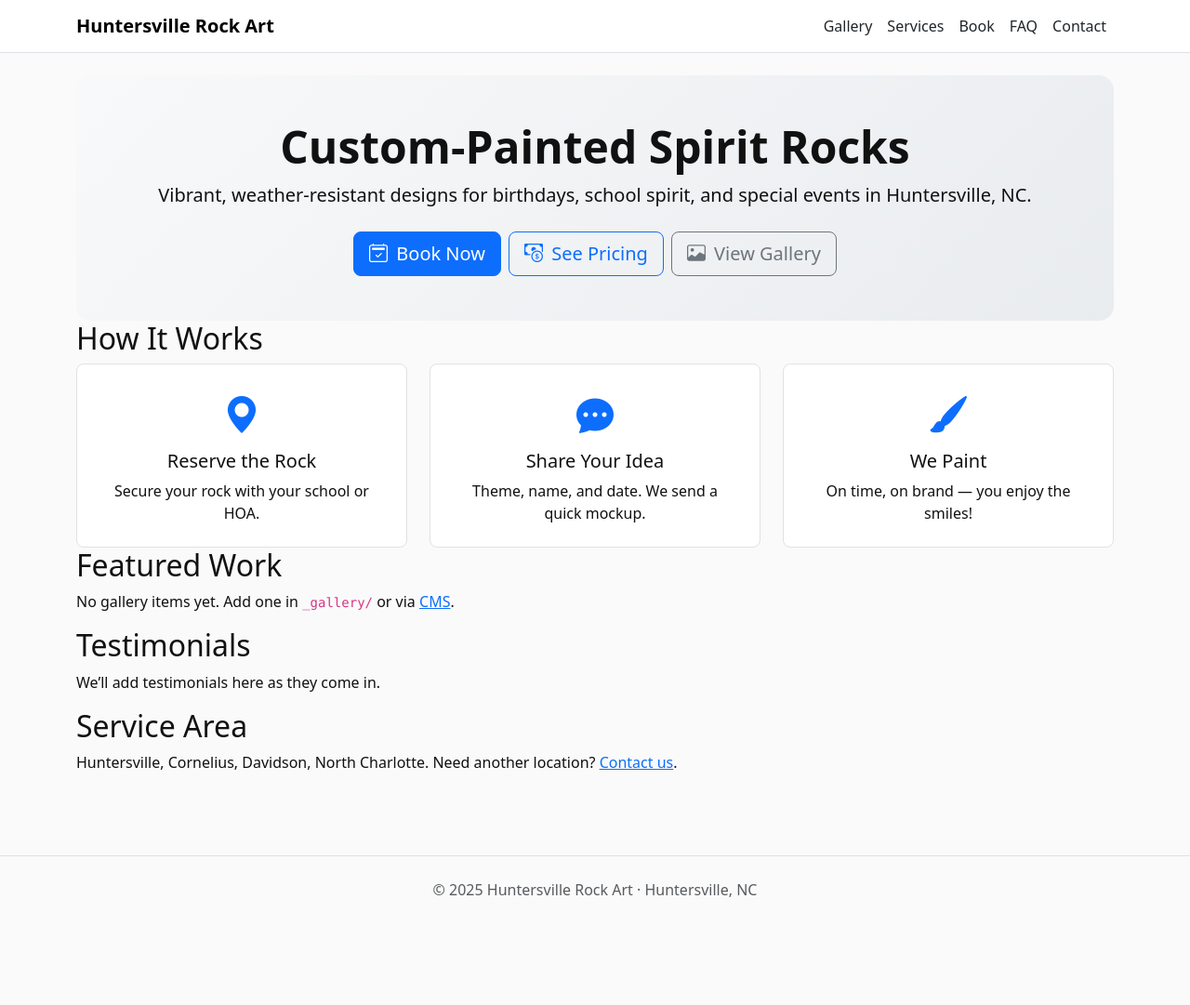
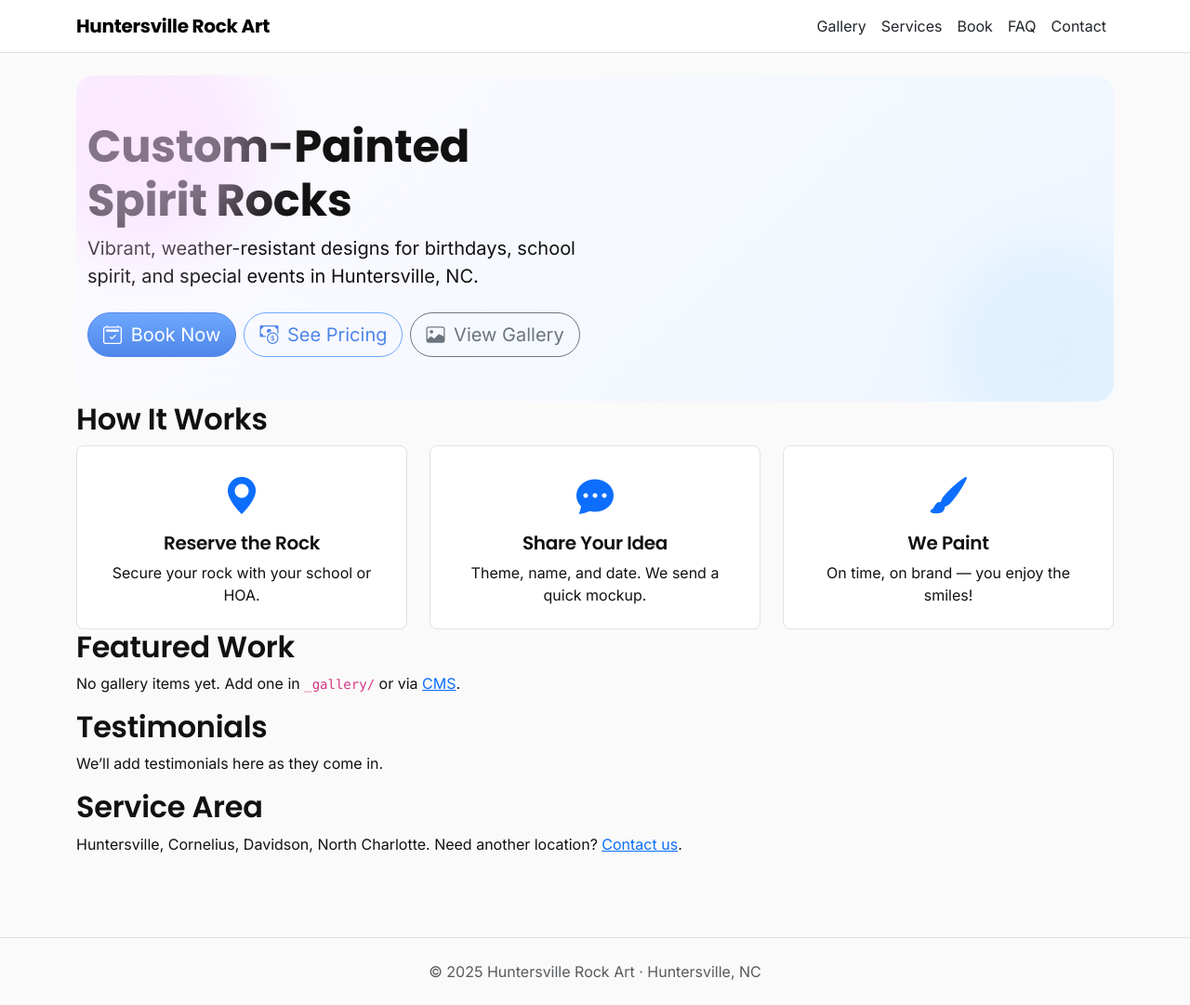
Before and after one commit to ethancboone/huntersville-rock-painting, a Jekyll site: the page built from index.md, in a window 1280 px wide. Shown: the whole page at 93% size. Built offline with Jekyll 4.4.1, drawn with Linux system fonts in a browser that asks for light colours; before the commit the page ends 993 px from its top, so only the background shows below that.

Commit message:
Refine style to lighter, modern aesthetic: fonts, gradient hero with mosaic, soft shadows, pill CTAs; navbar shadow on scroll; enhanced button palette

```diff
--- a/_layouts/default.html
+++ b/_layouts/default.html
@@ -5,6 +5,10 @@
   <meta name="viewport" content="width=device-width, initial-scale=1" />
   <title>{{ page.title }} | {{ site.title }}</title>
   {% seo %}
+  <!-- Fonts -->
+  <link rel="preconnect" href="https://fonts.googleapis.com">
+  <link rel="preconnect" href="https://fonts.gstatic.com" crossorigin>
+  <link href="https://fonts.googleapis.com/css2?family=Inter:wght@400;500;600&family=Poppins:wght@600;700&display=swap" rel="stylesheet">
   <!-- Bootstrap CSS -->
   <link href="https://cdn.jsdelivr.net/npm/bootstrap@5.3.3/dist/css/bootstrap.min.css" rel="stylesheet" integrity="sha384-QWTKZyjpPEjISv5WaRU9OFeRpok6YctnYmDr5pNlyT2bRjXh0JMhjY6hW+ALEwIH" crossorigin="anonymous">
   <!-- Bootstrap Icons -->
@@ -14,7 +18,7 @@
 </head>
 <body>
   <header>
-    <nav class="navbar navbar-expand-lg bg-white border-bottom">
+    <nav id="mainNav" class="navbar navbar-expand-lg bg-white border-bottom">
       <div class="container">
         <a class="navbar-brand fw-bold" href="{{ '/' | relative_url }}">{{ site.title }}</a>
         <button class="navbar-toggler" type="button" data-bs-toggle="collapse" data-bs-target="#navbarsMain" aria-controls="navbarsMain" aria-expanded="false" aria-label="Toggle navigation">
--- a/assets/css/styles.css
+++ b/assets/css/styles.css
@@ -1,15 +1,26 @@
-/* Custom overrides layered on Bootstrap */
-:root { --hero-gradient: linear-gradient(135deg, #f8f9fa, #e9ecef); }
-body { color: #111; background:#fafafa; }
+/* Theme overrides layered on Bootstrap */
+:root {
+  --brand-primary: #6ea8fe; /* light blue */
+  --brand-primary-dark: #4f86ea;
+  --brand-accent: #f9d8ff; /* soft lilac */
+  --hero-gradient: linear-gradient(135deg, #fdfbff, #eef6ff);
+}
+body { color: #111; background:#fafafa; font-family: Inter, system-ui, -apple-system, Segoe UI, Roboto, sans-serif; }
+h1, h2, h3, .navbar-brand { font-family: Poppins, Inter, system-ui, sans-serif; letter-spacing: -0.3px; }
 
 /* Hero */
-.hero {
-  background: var(--hero-gradient);
-  border-radius: 1rem;
+.hero { background: var(--hero-gradient); border-radius: 1.25rem; position: relative; overflow: hidden; }
+.hero::before,
+.hero::after {
+  content: "";
+  position: absolute; border-radius: 50%; filter: blur(32px); opacity: .5; pointer-events: none;
 }
+.hero::before { width: 260px; height: 260px; background: var(--brand-accent); top: -60px; left: -60px; }
+.hero::after { width: 220px; height: 220px; background: #d0ebff; bottom: -50px; right: -40px; }
 
 /* Card images in grids */
-.gallery-card-img { height: 220px; object-fit: cover; }
+.gallery-card-img { height: 220px; object-fit: cover; transition: transform .35s ease; }
+.card:hover .gallery-card-img { transform: scale(1.03); }
 
 /* Utility */
 .muted { color:#6c757d !important; }
@@ -24,3 +35,17 @@ html { scroll-behavior: smooth; }
 /* Reveal-on-scroll animation */
 [data-reveal] { opacity: 0; transform: translateY(16px); transition: opacity .6s ease, transform .6s ease; }
 [data-reveal].is-visible { opacity: 1; transform: translateY(0); }
+
+/* Mosaic grid for hero images */
+.mosaic { display: grid; gap: 10px; grid-template-columns: repeat(6, 1fr); grid-auto-rows: 80px; }
+.mosaic-item { grid-column: span 2; grid-row: span 2; border-radius: 14px; overflow: hidden; box-shadow: 0 6px 18px rgba(0,0,0,.08); }
+.mosaic-item.mosaic-lg { grid-column: span 3; grid-row: span 3; }
+.mosaic-item img { width: 100%; height: 100%; object-fit: cover; display: block; }
+@media (max-width: 991px) { .mosaic { grid-template-columns: repeat(4, 1fr); } }
+@media (max-width: 575px) { .mosaic { grid-template-columns: repeat(2, 1fr); grid-auto-rows: 100px; } }
+
+/* Buttons */
+.btn-primary { background: linear-gradient(180deg, var(--brand-primary), var(--brand-primary-dark)); border-color: var(--brand-primary-dark); }
+.btn-primary:hover { filter: brightness(0.98); }
+.btn-outline-primary { color: var(--brand-primary-dark); border-color: var(--brand-primary); }
+.btn-outline-primary:hover { background: var(--brand-primary); color: #fff; }
--- a/index.md
+++ b/index.md
@@ -3,14 +3,30 @@ layout: page
 title: Home
 image: /assets/og.jpg
 ---
-<section class="py-5 hero text-center" data-reveal>
+<section class="py-5 hero" data-reveal>
   <div class="container">
-    <h1 class="display-5 fw-bold">Custom-Painted Spirit Rocks</h1>
-    <p class="lead mb-4">Vibrant, weather-resistant designs for <strong>birthdays</strong>, <strong>school spirit</strong>, and <strong>special events</strong> in Huntersville, NC.</p>
-    <div class="d-flex gap-2 justify-content-center">
-      <a class="btn btn-primary btn-lg" href="{{ '/book/' | relative_url }}"><i class="bi bi-calendar2-check me-1"></i> Book Now</a>
-      <a class="btn btn-outline-primary btn-lg" href="{{ '/services/' | relative_url }}"><i class="bi bi-cash-coin me-1"></i> See Pricing</a>
-      <a class="btn btn-outline-secondary btn-lg" href="{{ '/gallery/' | relative_url }}"><i class="bi bi-image me-1"></i> View Gallery</a>
+    <div class="row align-items-center g-4">
+      <div class="col-lg-6 text-center text-lg-start">
+        <h1 class="display-5 fw-bold">Custom-Painted Spirit Rocks</h1>
+        <p class="lead mb-4">Vibrant, weather-resistant designs for <strong>birthdays</strong>, <strong>school spirit</strong>, and <strong>special events</strong> in Huntersville, NC.</p>
+        <div class="d-flex gap-2 justify-content-center justify-content-lg-start">
+          <a class="btn btn-primary btn-lg rounded-pill" href="{{ '/book/' | relative_url }}"><i class="bi bi-calendar2-check me-1"></i> Book Now</a>
+          <a class="btn btn-outline-primary btn-lg rounded-pill" href="{{ '/services/' | relative_url }}"><i class="bi bi-cash-coin me-1"></i> See Pricing</a>
+          <a class="btn btn-outline-secondary btn-lg rounded-pill" href="{{ '/gallery/' | relative_url }}"><i class="bi bi-image me-1"></i> View Gallery</a>
+        </div>
+      </div>
+      <div class="col-lg-6">
+        {% assign hero_items = site.gallery | sort: 'date' | reverse | slice: 6 %}
+        {% if hero_items.size > 0 %}
+        <div class="mosaic">
+          {% for item in hero_items %}
+          <a class="mosaic-item {% if forloop.index == 1 or forloop.index == 4 %}mosaic-lg{% endif %}" href="{{ item.url }}" aria-label="{{ item.title }}">
+            <img src="{{ item.image | relative_url }}" alt="{{ item.alt }}" loading="lazy" />
+          </a>
+          {% endfor %}
+        </div>
+        {% endif %}
+      </div>
     </div>
   </div>
   </section>
```
Also changed, not shown: other parts of _layouts/default.html (+10 -0 lines), assets/gallery/0CD90A13-43D1-4766-8B78-2765071B023C.JPG (added), assets/gallery/4899337B-E90A-4E9A-8EA3-76C7953DB1DB.JPG (added), assets/gallery/F9D69EE2-F5D3-426E-BFFA-5E2A154B88CC.JPG (added), 12 other files.
